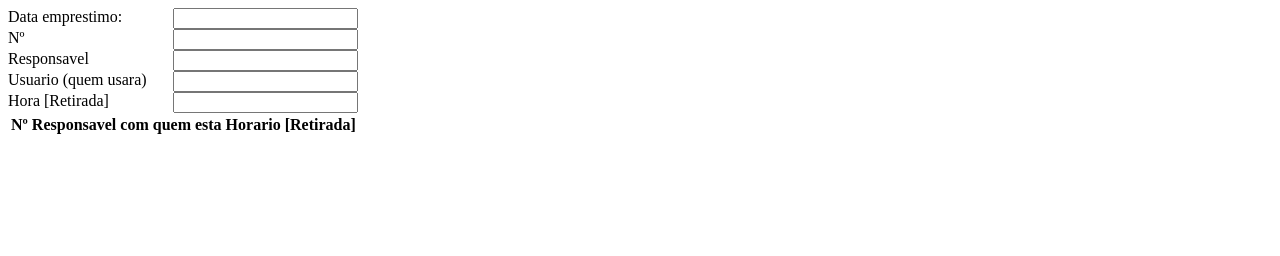
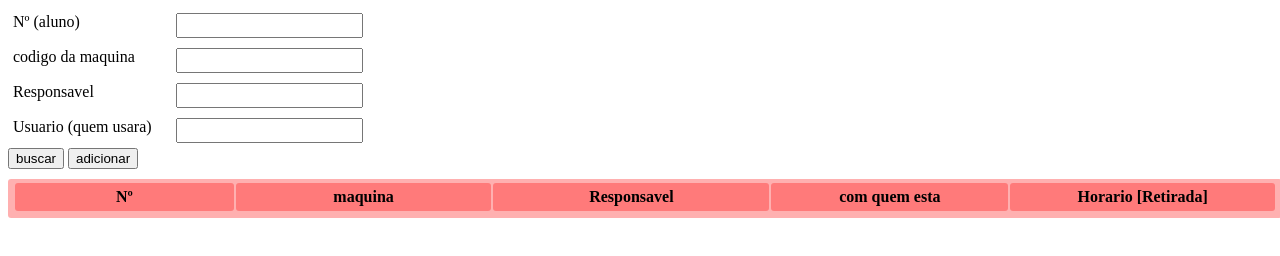
Before and after one commit to glamica/Gerenciador_emprestimos, a plain HTML site: page index.html in a window 1280 px wide. Drawn offline with nearby package versions, Linux system fonts and the light colour scheme.

Commit message:
criação do sistema de cadastro

```diff
--- a/index.html
+++ b/index.html
@@ -18,25 +18,54 @@
             flex-direction: row;
             justify-content: space-between;
             width: 100%;
+            padding: 5px;
+        }
+        form div input {
+            padding: 3px
+        }
+        table#display, thead * * {
+            width: calc(100vw - 6px);
+            padding: 5px;
+            border-radius: 3px;
+            background-color: rgba(255, 0, 0, 0.31);
+        }
+        table#display tbody * * {
+            background-color: rgba(255, 255, 255, 0.106);
+        }
+        table#display {
+            padding-top: 2px;
+            margin-top: 10px;
         }
     </style>
 </head>
 <body>
     <form>
         <div>
-            <label>Data emprestimo:</label>
-            <input type="datetime" name="" id="data">
+            <label>Nº (aluno)</label>
+            <input type="number" id="numero">
         </div>
-        <div><label>Nº</label><input type="number" id="numero"></div>
-        <div><label>Responsavel</label><input type="text"></div>
-        <div><label>Usuario (quem usara)</label><input type="text" id="usuario"></div>
-        <div><label>Hora [Retirada]</label><input type="datetime" id="data devolução"></div>
+        <div>
+            <label>codigo da maquina</label>
+            <input type="text" id="maquina">
+        </div>
+        <div>
+            <label>Responsavel</label>
+            <input type="text" id="responsavel">
+        </div>
+        <div>
+            <label>Usuario (quem usara)</label>
+            <input type="text" id="usuario">
+        </div>
+
     </form>
+    <button id="buscar">buscar</button>
+    <button id="adicionar">adicionar</button>
     <div class="overflow-scroll">
         <table id="display">
             <thead>
                 <tr>
                     <th>Nº</th>
+                    <th>maquina</th>
                     <th>Responsavel</th>
                     <th>com quem esta</th>
                     <th>Horario [Retirada]</th>
@@ -48,4 +77,29 @@
         </table>
     </div>
 </body>
+<script src="https://code.jquery.com/jquery-3.7.1.min.js" integrity="sha256-/JqT3SQfawRcv/BIHPThkBvs0OEvtFFmqPF/lYI/Cxo=" crossorigin="anonymous"></script>
+<script>
+    let items = []
+    function pop_text(ender) {
+        const item = $(ender)
+        let ret = item.val()
+        console.log('ret',ret)
+        item.val('')
+        return ret
+    }
+    function update_table(condition) {
+        for (c in items) {
+            for (t in condition) {
+
+            }
+        }
+    }
+    $(document).ready(function () {
+        $('button#adicionar').click(function () {
+            let o =  {numero: pop_text('#numero'),maquina: pop_text('#maquina'),resposta: pop_text('#responsavel'),usurio: pop_text('#usuario'),hora_retirada: new Date()}
+            items.push(o)
+            console.log(o)
+        })
+    })
+</script>
 </html>
```
